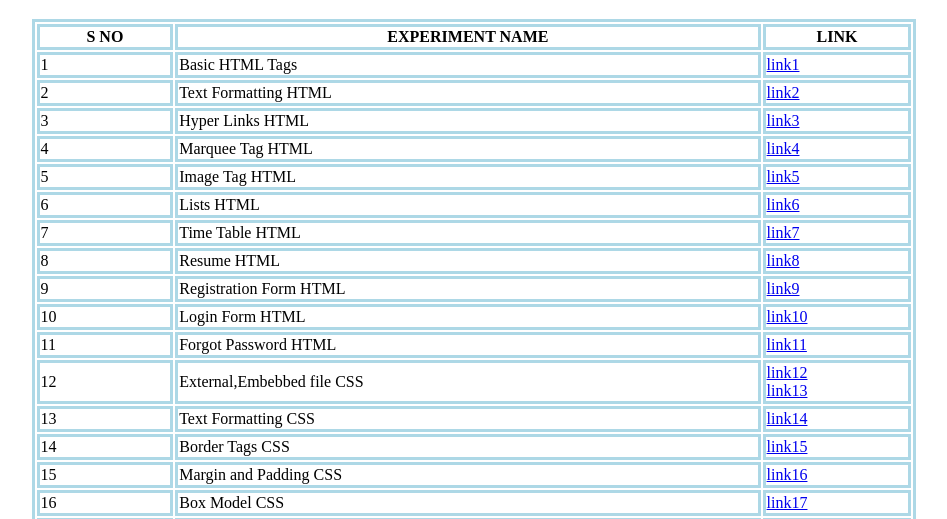
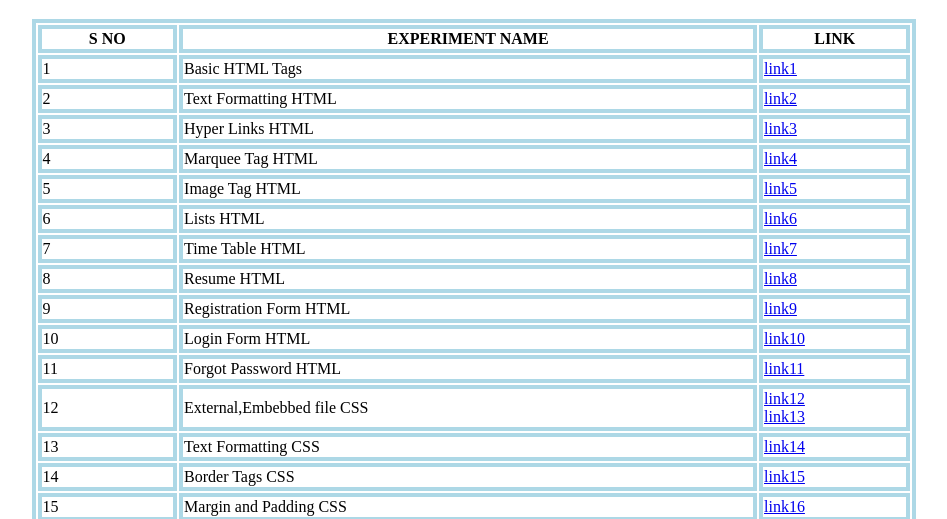
Before and after one commit to LasyaUkkusuri/WAD-EXPERIMENTS, a plain HTML site: page index.html in a window 1280 px wide. Shown: the part 215-734 px from the top of the page, without its empty margins (166-1113 px from the left). Drawn offline with Linux system fonts and the light colour scheme.

Commit message:
Update index.html

```diff
--- a/index.html
+++ b/index.html
@@ -2,7 +2,7 @@
 <html>
 <style>
 table, th, td {
-  border:3px solid lightblue;
+  border:4px solid lightblue;
 }
 </style>
 <body>
```
